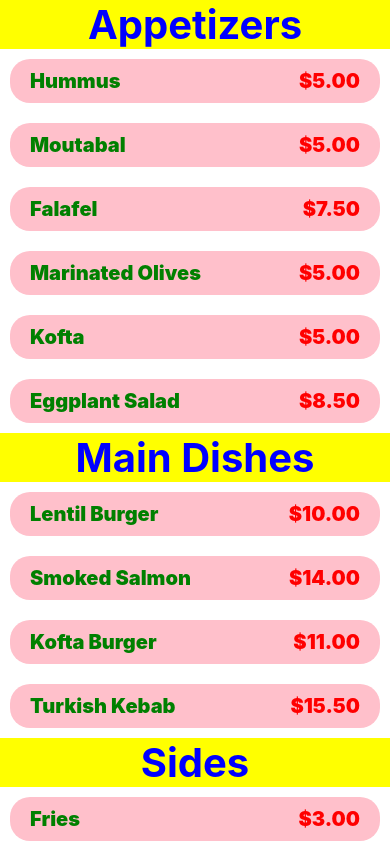
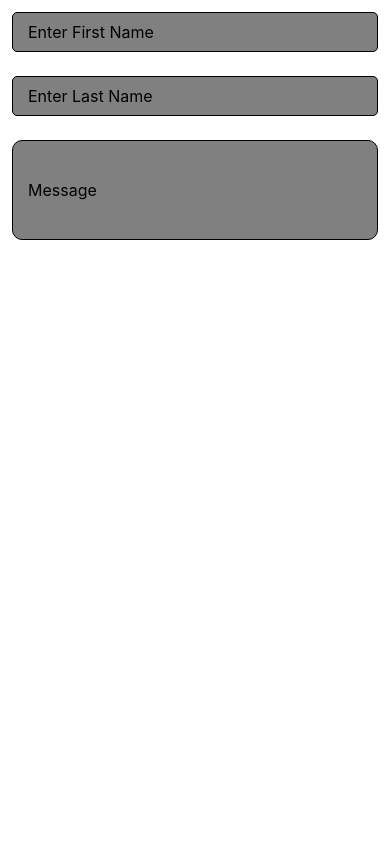
Before and after one commit to hussainali2023/react-native-liitle-lemon, a React Native app: screen / in a window 390 px wide. Shown: the top 844 px of the page. Built offline with nearby package versions, Linux system fonts and the light colour scheme.

Commit message:
added TextInput

```diff
--- a/App.tsx
+++ b/App.tsx
@@ -2,13 +2,15 @@ import React from 'react';
 import { View } from 'react-native';
 import SectionListPage from './components/SectionListPage';
 import PracticeSectionList from './components/PracticeSectionList';
+import Form from './components/Form';
 
 const App = () => {
   return (
    <View>
   {/* <MenuItems></MenuItems> */}
  {/* <SectionListPage/> */}
- <PracticeSectionList/>
+ {/* <PracticeSectionList/> */}
+ <Form/>
    </View>
   );
 };
--- /dev/null
+++ b/components/Form.jsx
@@ -0,0 +1,79 @@
+import React, { useState } from 'react';
+import { Button, ScrollView, StyleSheet, Text, TextInput, View } from 'react-native';
+
+const Form = () => {
+    const [firstName, setFirstName] = useState("")
+    const [lastName, setLastName] = useState("")
+    const [message, setMessage] = useState("")
+    const [form, setForm] = useState("")
+
+   const handleSubmit = () => {
+const data = {
+    name: firstName + lastName,
+    message
+}
+
+   }
+
+    return (
+        <ScrollView>
+            <TextInput style={styles.input} placeholder='Enter First Name' onChangeText={setFirstName}/>
+            <TextInput style={styles.input} placeholder='Enter Last Name' onChangeText={setLastName}/>
+            <TextInput style={styles.messageInput} placeholder='Message' onChangeText={setMessage}/>
+{/* <Button onPress={handleSubmit}>Submit</Button> */}
+
+<View>
+    <Text>{firstName}</Text>
+    <Text>{lastName}</Text>
+    <Text>{message}</Text>
+
+
+</View>
+        </ScrollView>
+    );
+};
+
+const styles = StyleSheet.create({
+    container: {
+        flex: 1,
+    },
+    input: {
+        height: 40,
+        margin: 12,
+        borderWidth: 1,
+        padding: 10,
+        fontSize: 16,
+        borderColor: 'EDEFEE',
+        backgroundColor: "gray",
+        borderRadius:5,
+        paddingHorizontal:15
+    },
+    messageInput: {
+        height: 100,
+        margin: 12,
+        borderWidth: 1,
+        padding: 10,
+        fontSize: 16,
+        backgroundColor: "gray",
+        borderRadius: 10,
+        paddingHorizontal:15,
+    },
+    infoSection: {
+        fontSize: 24,
+        padding: 20,
+        marginVertical: 8,
+        color: '#EDEFEE',
+        textAlign: 'center',
+        backgroundColor: '#495E57',
+    },
+    headingSection: {
+        fontSize: 28,
+        padding: 20,
+        marginVertical: 8,
+        color: '#EDEFEE',
+        textAlign: 'center',
+        backgroundColor: '#495E57',
+    },
+})
+
+export default Form;
```
